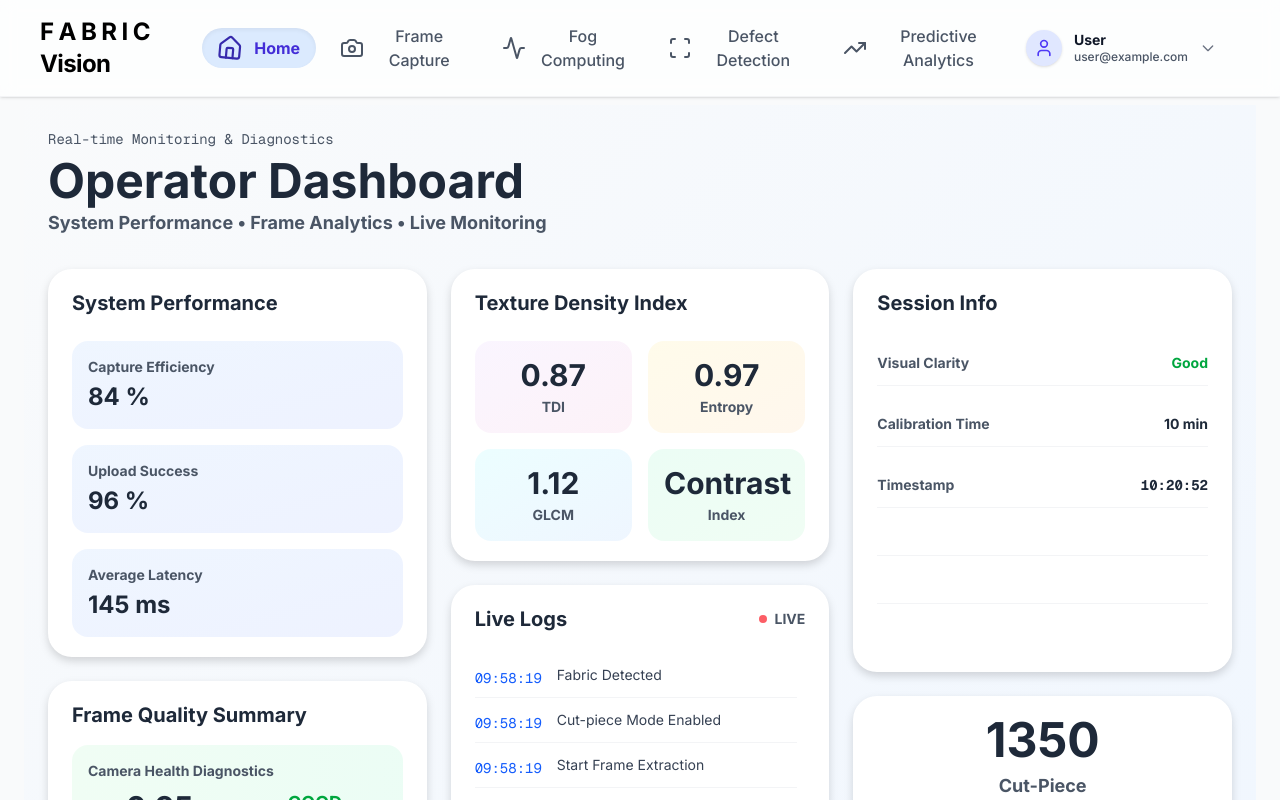
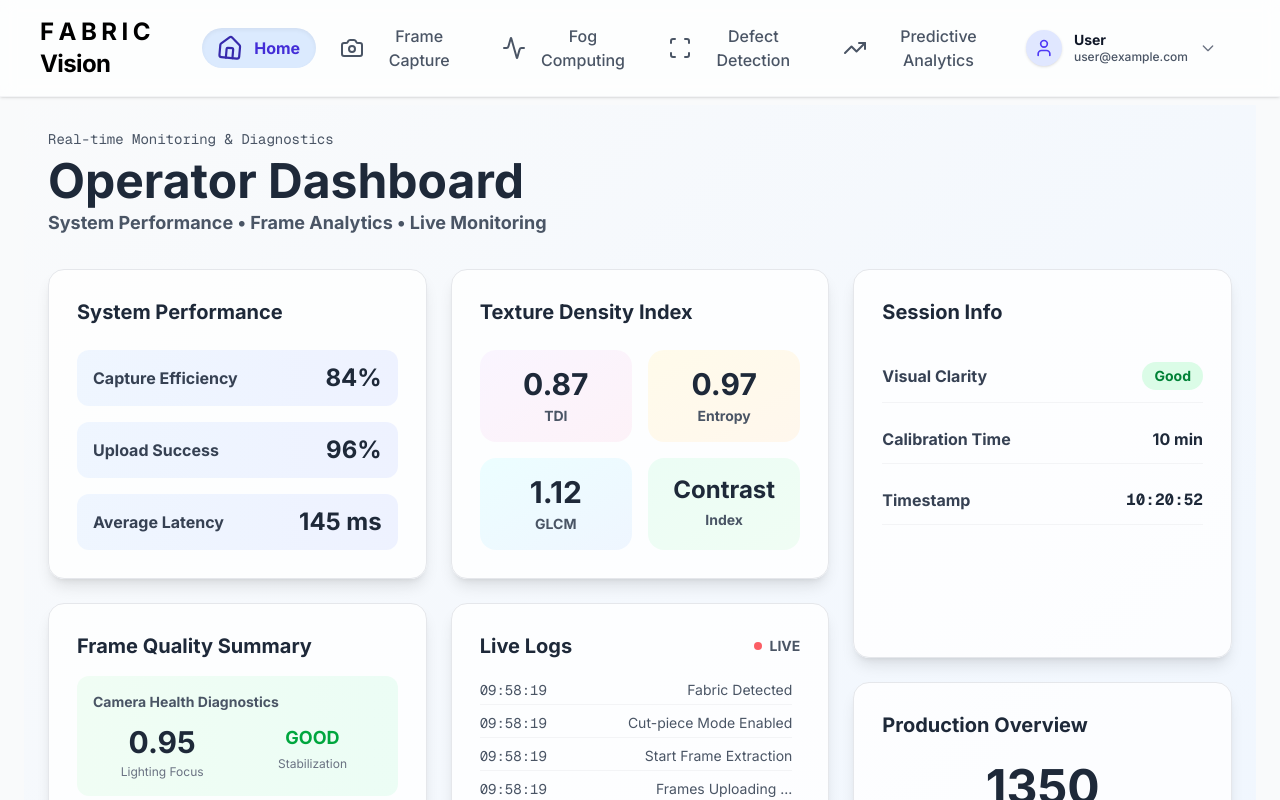
Before and after one commit to Janinduchamod2001425/25-26J-452-Research-Project, a Next.js app in the folder fabricvision-frontend/: page /dashboard in a window 1280 px wide. Built offline with nearby package versions, Linux system fonts and the light colour scheme.

Commit message:
Update HomePage.tsx

```diff
--- a/fabricvision-frontend/dashboard_pages/HomePage.tsx
+++ b/fabricvision-frontend/dashboard_pages/HomePage.tsx
@@ -1,9 +1,9 @@
 "use client";
 import React, { useEffect, useState } from "react";
-import { AnimatePresence, motion, Variants } from "framer-motion";
+import { motion, AnimatePresence, Variants } from "framer-motion";
 import { Inter } from "next/font/google";
-import Image from "next/image";
 
+// -------------------- Fonts --------------------
 const inter = Inter({
   subsets: ["latin"],
   weight: ["400", "500", "700"],
@@ -11,83 +11,49 @@ const inter = Inter({
   variable: "--font-inter",
 });
 
-// Animation helpers
-const fadeIn: Variants = {
-  hidden: { opacity: 0, y: 24 },
-  visible: {
-    opacity: 1,
-    y: 0,
-    transition: { type: "spring", stiffness: 60, damping: 14 },
-  },
-  exit: { opacity: 0, y: -24 },
-};
-
-// Card component
+// -------------------- Types --------------------
 interface CardProps {
   children: React.ReactNode;
   className?: string;
-  [key: string]: unknown;
 }
 
-function Card({ children, className = "", ...props }: CardProps) {
-  return (
+interface LogEntryProps {
+  time: string;
+  message: string;
+}
+
+// -------------------- Animations --------------------
+const fadeIn: Variants = {
+  hidden: { opacity: 0, y: 20 },
+  visible: { opacity: 1, y: 0, transition: { duration: 0.6 } },
+  exit: { opacity: 0, y: -20, transition: { duration: 0.4 } },
+};
+
+// -------------------- Reusable Components --------------------
+const Card: React.FC<CardProps> = ({ children, className = "" }) => (
   <motion.div
     variants={fadeIn}
-      initial="hidden"
-      animate="visible"
-      exit="exit"
-      whileHover={{ scale: 1.02 }}
-      className={`rounded-3xl bg-white drop-shadow-lg px-6 py-5 transition-all duration-300 ${className}`}
-      {...props}
+    className={`rounded-2xl bg-white/80 shadow-lg p-7 border border-gray-200 ${className}`}
   >
     {children}
   </motion.div>
 );
-}
 
-// Stat Card component
-function StatCard({
-  title,
-  value,
-  className = "",
-}: {
-  title: string;
-  value: string;
-  className?: string;
-}) {
-  return (
-    <div
-      className={`bg-gradient-to-br from-blue-50 to-indigo-50 rounded-2xl p-4 ${className}`}
-    >
-      <h3 className="text-sm font-semibold text-gray-600 mb-1">{title}</h3>
-      <p className="text-2xl font-bold text-gray-800">{value}</p>
+const LogEntry: React.FC<LogEntryProps> = ({ time, message }) => (
+  <div className="flex justify-between text-sm text-gray-600 py-1 border-b border-gray-100">
+    <span className="font-mono">{time}</span>
+    <span>{message}</span>
   </div>
 );
-}
 
-// Log Entry component
-function LogEntry({ time, message }: { time: string; message: string }) {
-  return (
-    <div className="flex items-start space-x-3 py-2 border-b border-gray-100 last:border-0">
-      <div className="min-w-[70px]">
-        <span className="text-sm font-mono text-blue-600">{time}</span>
-      </div>
-      <div className="flex-1">
-        <p className="text-sm text-gray-700">{message}</p>
-      </div>
-    </div>
-  );
-}
-
-export default function OperatorDashboard() {
+const OperatorDashboard: React.FC = () => {
   const [loading, setLoading] = useState<boolean>(true);
 
-  // Add useEffect to handle the 3-second loading delay
+  // 3-second loading spinner
   useEffect(() => {
     const timer = setTimeout(() => {
       setLoading(false);
     }, 3000);
-
     return () => clearTimeout(timer);
   }, []);
 
@@ -97,7 +63,6 @@ export default function OperatorDashboard() {
         className="flex items-center justify-center min-h-screen bg-gradient-to-br from-gray-50 to-blue-50"
         initial={{ opacity: 0 }}
         animate={{ opacity: 1 }}
-        exit={{ opacity: 0 }}
       >
         <motion.div
           animate={{ rotate: 360 }}
@@ -111,14 +76,14 @@ export default function OperatorDashboard() {
   return (
     <AnimatePresence mode="wait">
       <motion.div
-        key="dashboard"
+        key="operator-dashboard"
         initial="hidden"
         animate="visible"
         exit="exit"
         variants={fadeIn}
-        className={`p-4 md:p-6 min-h-screen bg-gradient-to-br from-gray-50 to-blue-50 ${inter.className}`}
+        className={`p-6 min-h-screen bg-gradient-to-br from-gray-50 to-blue-50 ${inter.className}`}
       >
-        {/* Header */}
+        {/* -------------------- HEADER -------------------- */}
         <div className="max-w-[1500px] mx-auto mb-8">
           <motion.h1
             initial={{ opacity: 0, y: 15 }}
@@ -148,32 +113,49 @@ export default function OperatorDashboard() {
           </motion.p>
         </div>
 
-        {/* Main Dashboard Grid */}
+        {/* -------------------- MAIN GRID -------------------- */}
         <div className="max-w-[1500px] mx-auto grid grid-cols-1 lg:grid-cols-3 gap-6">
-          {/* Left Column - System Performance */}
+          {/* LEFT COLUMN */}
           <div className="space-y-6">
-            {/* System Performance Card */}
-            <Card className="min-h-[300px]">
-              <h2 className="text-xl font-bold text-gray-800 mb-6">
+            {/* System Performance */}
+            <Card className="min-h-[280px]">
+              <h3 className="text-xl font-bold text-gray-800 mb-6">
                 System Performance
-              </h2>
+              </h3>
               <div className="space-y-4">
-                <StatCard title="Capture Efficiency" value="84 %" />
-                <StatCard title="Upload Success" value="96 %" />
-                <StatCard title="Average Latency" value="145 ms" />
+                <div className="flex justify-between items-center py-3 px-4 rounded-xl bg-gradient-to-r from-blue-50 to-indigo-50">
+                  <span className="font-semibold text-gray-700">
+                    Capture Efficiency
+                  </span>
+                  <span className="text-2xl font-bold text-gray-800">84%</span>
+                </div>
+                <div className="flex justify-between items-center py-3 px-4 rounded-xl bg-gradient-to-r from-blue-50 to-indigo-50">
+                  <span className="font-semibold text-gray-700">
+                    Upload Success
+                  </span>
+                  <span className="text-2xl font-bold text-gray-800">96%</span>
+                </div>
+                <div className="flex justify-between items-center py-3 px-4 rounded-xl bg-gradient-to-r from-blue-50 to-indigo-50">
+                  <span className="font-semibold text-gray-700">
+                    Average Latency
+                  </span>
+                  <span className="text-2xl font-bold text-gray-800">
+                    145 ms
+                  </span>
+                </div>
               </div>
             </Card>
 
-            {/* Frame Quality Summary Card */}
-            <Card className="min-h-[250px]">
-              <h2 className="text-xl font-bold text-gray-800 mb-4">
+            {/* Frame Quality Summary */}
+            <Card className="min-h-[240px]">
+              <h3 className="text-xl font-bold text-gray-800 mb-4">
                 Frame Quality Summary
-              </h2>
+              </h3>
               <div className="space-y-4">
-                <div className="bg-gradient-to-r from-green-50 to-emerald-50 rounded-2xl p-4">
-                  <h3 className="text-sm font-semibold text-gray-600 mb-2">
+                <div className="rounded-xl bg-gradient-to-r from-green-50 to-emerald-50 p-4">
+                  <h4 className="text-sm font-semibold text-gray-600 mb-3">
                     Camera Health Diagnostics
-                  </h3>
+                  </h4>
                   <div className="grid grid-cols-2 gap-3">
                     <div className="text-center">
                       <div className="text-3xl font-bold text-gray-800 mb-1">
@@ -194,69 +176,50 @@ export default function OperatorDashboard() {
               </div>
             </Card>
 
-            {/* Frame Uploaded Card */}
-            <Card className="min-h-[200px]">
+            {/* Frame Uploaded */}
+            <Card className="min-h-[220px]">
               <div className="flex justify-between items-start mb-4">
-                <h2 className="text-xl font-bold text-gray-800">
+                <h3 className="text-xl font-bold text-gray-800">
                   Frame Uploaded
-                </h2>
-                <div className="bg-red-100 text-red-600 text-sm font-bold px-3 py-1 rounded-full">
+                </h3>
+                <div className="px-3 py-1 rounded-full bg-red-100 text-red-600 text-sm font-bold">
                   DISK LEVEL: LOW
                 </div>
               </div>
-
-              <div className="space-y-4">
-                <div className="overflow-hidden rounded-xl border border-gray-200">
-                  <table className="w-full">
-                    <thead className="bg-gray-50">
-                      <tr>
-                        <th className="py-2 px-4 text-left text-sm font-semibold text-gray-600">
-                          Role Quality Index (RQI)
-                        </th>
-                        <th className="py-2 px-4 text-left text-sm font-semibold text-gray-600">
-                          Stable
-                        </th>
-                      </tr>
-                    </thead>
-                    <tbody>
-                      <tr className="border-t border-gray-200">
-                        <td className="py-3 px-4 text-sm text-gray-600">
-                          Avg FQI
-                        </td>
-                        <td className="py-3 px-4 text-sm font-bold text-gray-800">
-                          0.91
-                        </td>
-                      </tr>
-                      <tr className="border-t border-gray-200">
-                        <td className="py-3 px-4 text-sm text-gray-600">
-                          Avg Anomaly
-                        </td>
-                        <td className="py-3 px-4 text-sm font-bold text-gray-800">
-                          0.26
-                        </td>
-                      </tr>
-                    </tbody>
-                  </table>
+              <div className="space-y-3">
+                <div className="flex justify-between items-center py-2 border-b border-gray-100">
+                  <span className="text-gray-700">Avg FQI</span>
+                  <span className="font-bold text-gray-800">0.91</span>
+                </div>
+                <div className="flex justify-between items-center py-2 border-b border-gray-100">
+                  <span className="text-gray-700">Avg Anomaly</span>
+                  <span className="font-bold text-gray-800">0.26</span>
+                </div>
+                <div className="pt-2">
+                  <p className="text-xs text-gray-500">
+                    Role Quality Index (RQI) metrics for frame stability
+                    assessment
+                  </p>
                 </div>
               </div>
             </Card>
           </div>
 
-          {/* Middle Column - Texture & Live Logs */}
+          {/* MIDDLE COLUMN */}
           <div className="space-y-6">
-            {/* Texture Density Index Card */}
-            <Card className="min-h-[200px]">
-              <h2 className="text-xl font-bold text-gray-800 mb-6">
+            {/* Texture Density Index */}
+            <Card className="min-h-[240px]">
+              <h3 className="text-xl font-bold text-gray-800 mb-6">
                 Texture Density Index
-              </h2>
+              </h3>
               <div className="grid grid-cols-2 gap-4">
-                <div className="bg-gradient-to-br from-purple-50 to-pink-50 rounded-2xl p-4 text-center">
+                <div className="rounded-2xl bg-gradient-to-br from-purple-50 to-pink-50 p-4 text-center">
                   <div className="text-3xl font-bold text-gray-800 mb-1">
                     0.87
                   </div>
                   <div className="text-sm font-semibold text-gray-600">TDI</div>
                 </div>
-                <div className="bg-gradient-to-br from-amber-50 to-orange-50 rounded-2xl p-4 text-center">
+                <div className="rounded-2xl bg-gradient-to-br from-amber-50 to-orange-50 p-4 text-center">
                   <div className="text-3xl font-bold text-gray-800 mb-1">
                     0.97
                   </div>
@@ -264,7 +227,7 @@ export default function OperatorDashboard() {
                     Entropy
                   </div>
                 </div>
-                <div className="bg-gradient-to-br from-cyan-50 to-blue-50 rounded-2xl p-4 text-center">
+                <div className="rounded-2xl bg-gradient-to-br from-cyan-50 to-blue-50 p-4 text-center">
                   <div className="text-3xl font-bold text-gray-800 mb-1">
                     1.12
                   </div>
@@ -272,8 +235,8 @@ export default function OperatorDashboard() {
                     GLCM
                   </div>
                 </div>
-                <div className="bg-gradient-to-br from-emerald-50 to-green-50 rounded-2xl p-4 text-center">
-                  <div className="text-3xl font-bold text-gray-800 mb-1">
+                <div className="rounded-2xl bg-gradient-to-br from-emerald-50 to-green-50 p-4 text-center">
+                  <div className="text-2xl font-bold text-gray-800 mb-1">
                     Contrast
                   </div>
                   <div className="text-sm font-semibold text-gray-600">
@@ -283,10 +246,10 @@ export default function OperatorDashboard() {
               </div>
             </Card>
 
-            {/* Live Logs Card */}
-            <Card className="min-h-[400px]">
-              <div className="flex justify-between items-center mb-6">
-                <h2 className="text-xl font-bold text-gray-800">Live Logs</h2>
+            {/* Live Logs */}
+            <Card className="min-h-[340px]">
+              <div className="flex justify-between items-center mb-4">
+                <h3 className="text-xl font-bold text-gray-800">Live Logs</h3>
                 <div className="flex items-center space-x-2">
                   <div className="h-2 w-2 bg-red-500 rounded-full animate-pulse"></div>
                   <span className="text-sm font-semibold text-gray-600">
@@ -294,8 +257,7 @@ export default function OperatorDashboard() {
                   </span>
                 </div>
               </div>
-
-              <div className="space-y-1 max-h-[300px] overflow-y-auto pr-2">
+              <div className="space-y-1 max-h-[280px] overflow-y-auto pr-2">
                 <LogEntry time="09:58:19" message="Fabric Detected" />
                 <LogEntry time="09:58:19" message="Cut-piece Mode Enabled" />
                 <LogEntry time="09:58:19" message="Start Frame Extraction" />
@@ -306,51 +268,50 @@ export default function OperatorDashboard() {
             </Card>
           </div>
 
-          {/* Right Column - Session Info & Production */}
+          {/* RIGHT COLUMN */}
           <div className="space-y-6">
-            {/* Session Info Card */}
-            <Card className="min-h-[300px]">
-              <h2 className="text-xl font-bold text-gray-800 mb-6">
+            {/* Session Info */}
+            <Card className="min-h-[280px]">
+              <h3 className="text-xl font-bold text-gray-800 mb-6">
                 Session Info
-              </h2>
-
-              <div className="space-y-4">
+              </h3>
+              <div className="space-y-3">
                 <div className="flex justify-between items-center py-3 border-b border-gray-100">
-                  <span className="text-sm font-semibold text-gray-600">
+                  <span className="font-semibold text-gray-700">
                     Visual Clarity
                   </span>
-                  <span className="text-sm font-bold text-green-600">Good</span>
+                  <span className="px-3 py-1 rounded-full bg-green-100 text-green-700 font-semibold text-sm">
+                    Good
+                  </span>
                 </div>
-
                 <div className="flex justify-between items-center py-3 border-b border-gray-100">
-                  <span className="text-sm font-semibold text-gray-600">
+                  <span className="font-semibold text-gray-700">
                     Calibration Time
                   </span>
-                  <span className="text-sm font-bold text-gray-800">
-                    10 min
-                  </span>
+                  <span className="font-bold text-gray-800">10 min</span>
                 </div>
-
                 <div className="flex justify-between items-center py-3 border-b border-gray-100">
-                  <span className="text-sm font-semibold text-gray-600">
-                    Timestamp
-                  </span>
-                  <span className="text-sm font-bold text-gray-800 font-mono">
+                  <span className="font-semibold text-gray-700">Timestamp</span>
+                  <span className="font-mono font-bold text-gray-800">
                     10:20:52
                   </span>
                 </div>
-
-                {/* Empty rows as per wireframe */}
-                <div className="h-8 border-b border-gray-100"></div>
-                <div className="h-8 border-b border-gray-100"></div>
-                <div className="h-8"></div>
+                <div className="py-2">
+                  <div className="h-6"></div>
+                </div>
+                <div className="py-2">
+                  <div className="h-6"></div>
+                </div>
               </div>
             </Card>
 
-            {/* Production Info Card */}
-            <Card className="min-h-[200px]">
-              <div className="space-y-6">
-                <div className="text-center">
+            {/* Production Info */}
+            <Card className="min-h-[220px]">
+              <h3 className="text-xl font-bold text-gray-800 mb-6">
+                Production Overview
+              </h3>
+              <div className="space-y-6 text-center">
+                <div>
                   <div className="text-5xl font-bold text-gray-800 mb-2">
                     1350
                   </div>
@@ -358,8 +319,7 @@ export default function OperatorDashboard() {
                     Cut-Piece
                   </div>
                 </div>
-
-                <div className="text-center">
+                <div>
                   <div className="text-3xl font-bold text-gray-800 mb-2">
                     08
                   </div>
@@ -371,8 +331,11 @@ export default function OperatorDashboard() {
             </Card>
 
             {/* Status Indicators */}
-            <Card className="min-h-[100px]">
-              <div className="flex items-center justify-center space-x-6">
+            <Card className="min-h-[120px]">
+              <h3 className="text-xl font-bold text-gray-800 mb-4">
+                System Status
+              </h3>
+              <div className="flex items-center justify-between">
                 <div className="text-center">
                   <div className="h-3 w-3 bg-green-500 rounded-full mx-auto mb-2"></div>
                   <div className="text-xs font-semibold text-gray-600">
@@ -396,25 +359,25 @@ export default function OperatorDashboard() {
           </div>
         </div>
 
-        {/* Footer */}
+        {/* FOOTER */}
         <motion.div
           initial={{ opacity: 0 }}
           animate={{ opacity: 1 }}
-          transition={{ delay: 0.5 }}
-          className="max-w-[1500px] mx-auto mt-8 pt-6 border-t border-gray-200"
+          className="max-w-[1500px] mx-auto mt-10 pt-6 border-t border-gray-200 text-sm text-gray-500"
         >
-          <div className="flex flex-col md:flex-row justify-between items-center text-sm text-gray-500">
-            <div className="mb-2 md:mb-0">
-              <span className="font-semibold">Operator Dashboard v1.0</span>
-              <span className="mx-2">•</span>
-              <span>Last Updated: Today 10:25:30</span>
-            </div>
-            <div>
-              <span className="font-mono">Session ID: OP-2024-03-15-001</span>
-            </div>
+          <div className="flex flex-col md:flex-row md:justify-between md:items-center gap-2">
+            <span>
+              <strong>Operator Dashboard v1.0</strong> — Real-time Monitoring &
+              Diagnostics
+            </span>
+            <span className="font-mono">
+              Session ID: OP-2024-03-15-001 • Updated Today 10:25:30
+            </span>
           </div>
         </motion.div>
       </motion.div>
     </AnimatePresence>
   );
-}
+};
+
+export default OperatorDashboard;
```
Lines whose indentation alone changed are shown as unchanged.
